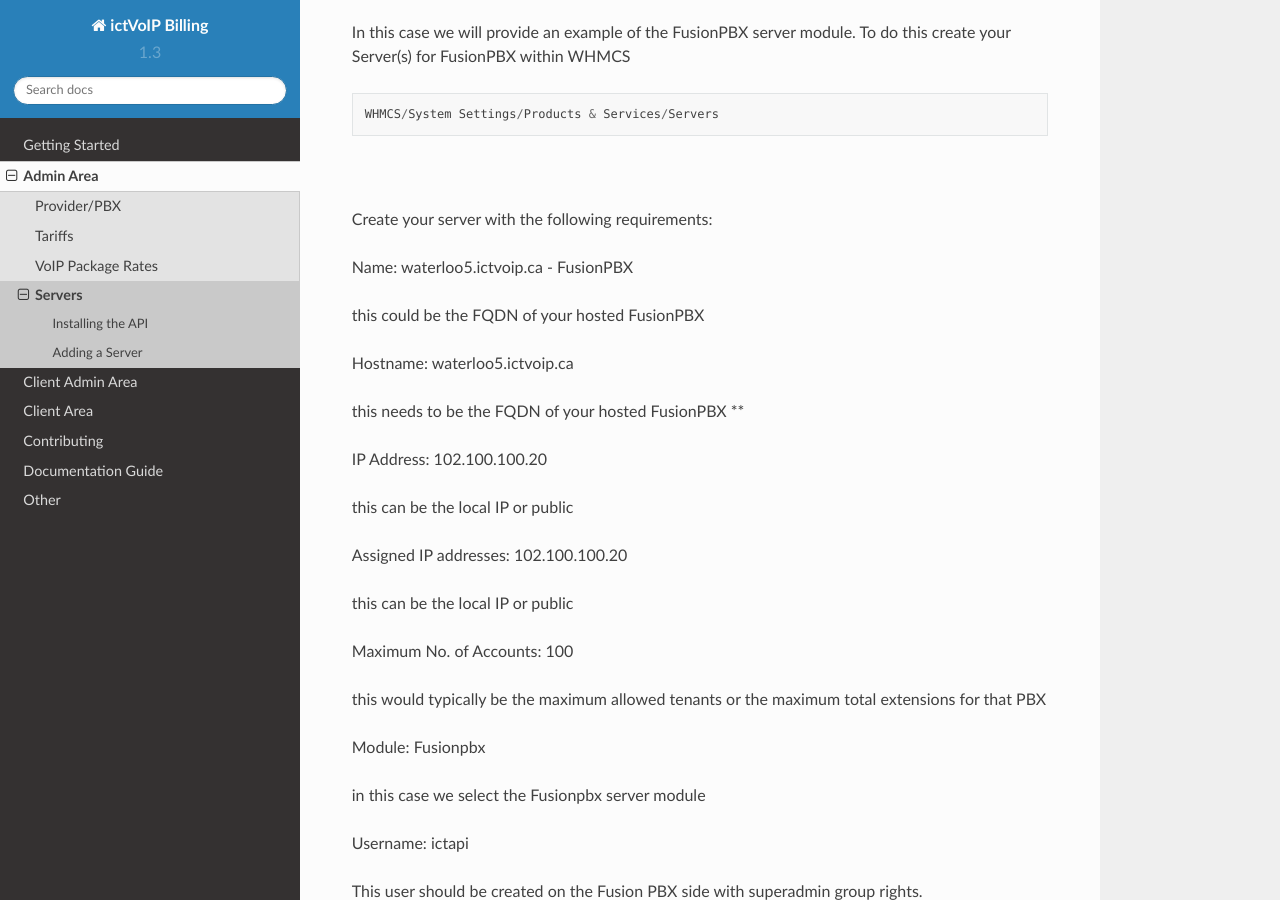
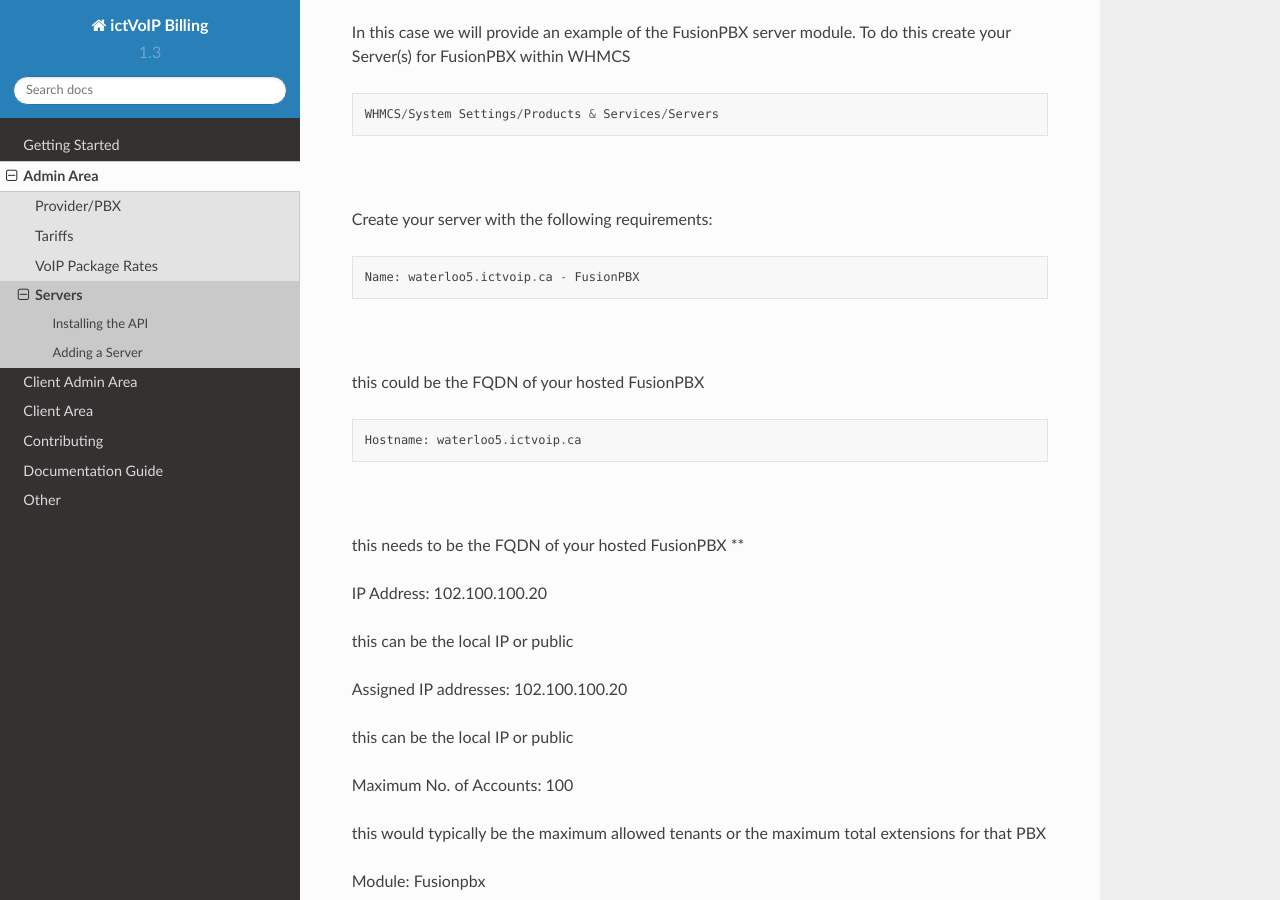
Before and after one commit to ictvoip/ictvoip-docs, a Sphinx documentation site: the page built from docs/source/admin/servers.rst, in a window 1280 px wide and 900 px high, scrolled down 1553 px. Built offline with Sphinx 7.4.7 and the Read the Docs theme 2.0.0, drawn with Linux system fonts in a browser that asks for light colours; pages that are not in the unit, such as notebooks, are missing from menus.

```diff
--- a/docs/source/admin/servers.rst
+++ b/docs/source/admin/servers.rst
@@ -57,12 +57,18 @@ In this case we will provide an example of the FusionPBX server module. To do th
 
 Create your server with the following requirements:
 
-Name: waterloo5.ictvoip.ca - FusionPBX
+::
 
+ Name: waterloo5.ictvoip.ca - FusionPBX
+
+|
 this could be the FQDN of your hosted FusionPBX
 
-Hostname: waterloo5.ictvoip.ca
+::
 
+ Hostname: waterloo5.ictvoip.ca
+
+|
 this needs to be the FQDN of your hosted FusionPBX **
 
 IP Address: 102.100.100.20
```
